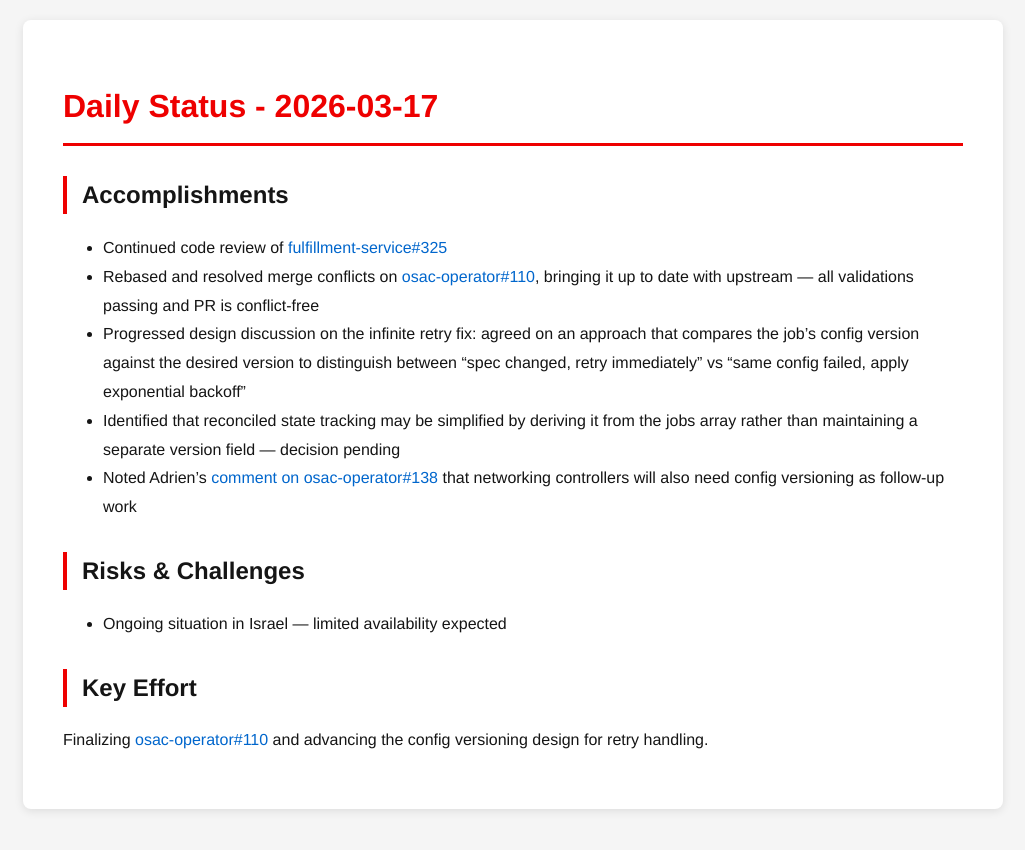
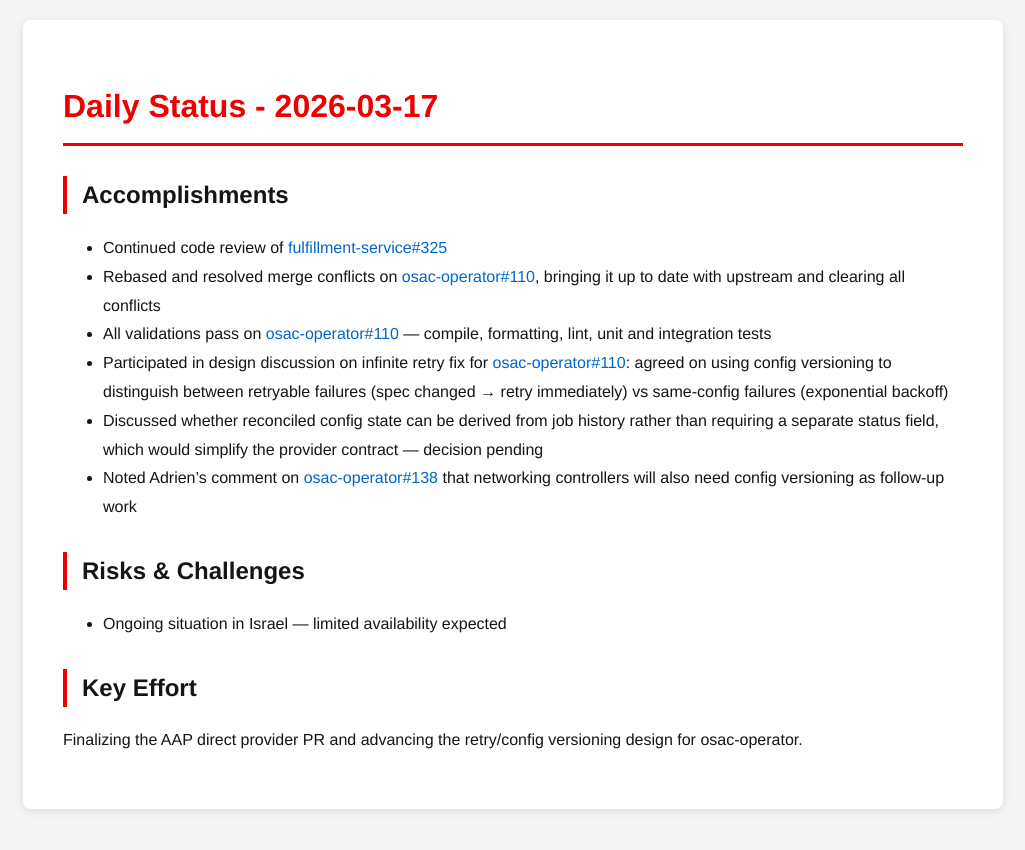
Before and after one commit to tzvatot/daily-status, a Jekyll site: the page built from 2026-03-17.md, in a window 1280 px wide. Shown: the top 850 px of the page, without its empty margins (127-1152 px from the left). Built offline with Jekyll 4.4.1, drawn with Linux system fonts in a browser that asks for light colours.

Commit message:
Daily status update - 2026-03-17

```diff
--- a/2026-03-17.md
+++ b/2026-03-17.md
@@ -8,13 +8,14 @@
 
 ## Accomplishments
 - Continued code review of [fulfillment-service#325](https://github.com/osac-project/fulfillment-service/pull/325)
-- Rebased and resolved merge conflicts on [osac-operator#110](https://github.com/osac-project/osac-operator/pull/110), bringing it up to date with upstream — all validations passing and PR is conflict-free
-- Progressed design discussion on the infinite retry fix: agreed on an approach that compares the job's config version against the desired version to distinguish between "spec changed, retry immediately" vs "same config failed, apply exponential backoff"
-- Identified that reconciled state tracking may be simplified by deriving it from the jobs array rather than maintaining a separate version field — decision pending
-- Noted Adrien's [comment on osac-operator#138](https://github.com/osac-project/osac-operator/pull/138) that networking controllers will also need config versioning as follow-up work
+- Rebased and resolved merge conflicts on [osac-operator#110](https://github.com/osac-project/osac-operator/pull/110), bringing it up to date with upstream and clearing all conflicts
+- All validations pass on [osac-operator#110](https://github.com/osac-project/osac-operator/pull/110) — compile, formatting, lint, unit and integration tests
+- Participated in design discussion on infinite retry fix for [osac-operator#110](https://github.com/osac-project/osac-operator/pull/110): agreed on using config versioning to distinguish between retryable failures (spec changed → retry immediately) vs same-config failures (exponential backoff)
+- Discussed whether reconciled config state can be derived from job history rather than requiring a separate status field, which would simplify the provider contract — decision pending
+- Noted Adrien's comment on [osac-operator#138](https://github.com/osac-project/osac-operator/pull/138) that networking controllers will also need config versioning as follow-up work
 
 ## Risks & Challenges
 - Ongoing situation in Israel — limited availability expected
 
 ## Key Effort
-Finalizing [osac-operator#110](https://github.com/osac-project/osac-operator/pull/110) and advancing the config versioning design for retry handling.
+Finalizing the AAP direct provider PR and advancing the retry/config versioning design for osac-operator.
```
